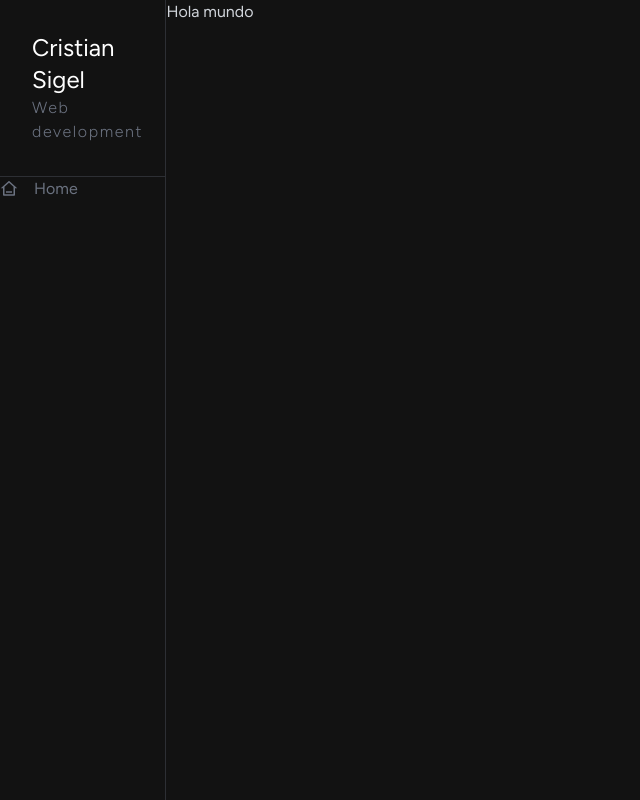
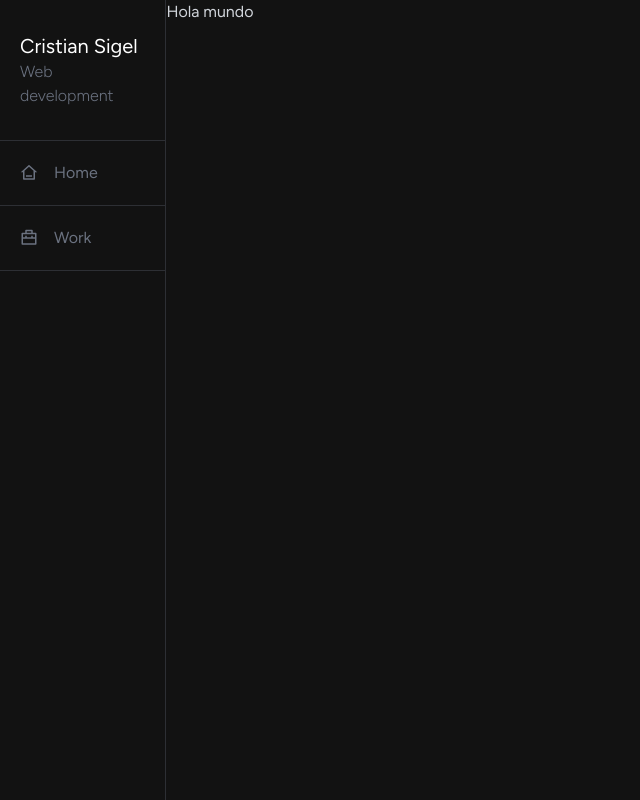
Before and after one commit to zotel1/portafolio-web-junio-2024, a Next.js app: page / in a window 1280 px wide. Shown: the whole page, without its empty margins (0-640 px from the left). Built offline with nearby package versions, Linux system fonts and the light colour scheme.

Commit message:
update menu

```diff
--- a/components/shared/main-menu.tsx
+++ b/components/shared/main-menu.tsx
@@ -1,7 +1,7 @@
 import { cn } from "@/libs/utils";
 import Link from "next/link";
 
-import { RiHome3Line } from "react-icons/ri";
+import { RiHome3Line, RiBriefcase2Line } from "react-icons/ri";
 const MainMenu = () => {
 
     const routes = [
@@ -9,12 +9,17 @@ const MainMenu = () => {
             label: 'Home',
             icon: RiHome3Line,
             href: '/',
+        },
+        {
+            label: 'Work',
+            icon: RiBriefcase2Line,
+            href: '/work'
         }
     ];
     return ( <ul>
         <li>
             {routes.map((route) => (
-            <Link key={route.href} href={route.href} className={cn('flex items-center gap-4 text-gray-500')}>
+            <Link key={route.href} href={route.href} className={cn('flex items-center gap-4 text-gray-500 p-5 border-b border-gray-500/30')}>
             <route.icon size={18}/>
             {route.label}
             </Link>
--- a/components/shared/sidebar.tsx
+++ b/components/shared/sidebar.tsx
@@ -4,13 +4,13 @@ import MainMenu from "@/components/shared/main-menu";
 
 const Sidebar = () => {
     return ( <aside className="fixed bg-dark w-[13vw] h-full border-r border-gray-500/30">
-        <section className="p-8 border-b border-gray-500/30">
+        <section className="px-5 py-8 border-b border-gray-500/30">
             <Link
             href='/'
-            className="text-2xl text-white hover:text-primary transition-colors duration-300">
+            className="text-xl text-white hover:text-primary transition-colors duration-300">
                 Cristian Sigel
                 </Link>
-            <h3 className="text-gray-500 tracking-widest font-light">Web development</h3>
+            <h3 className="text-gray-500 font-light">Web development</h3>
         </section>
         <section>
             <MainMenu />
```
